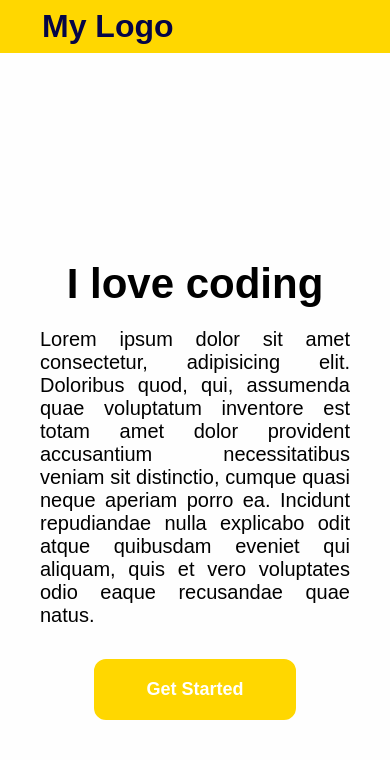
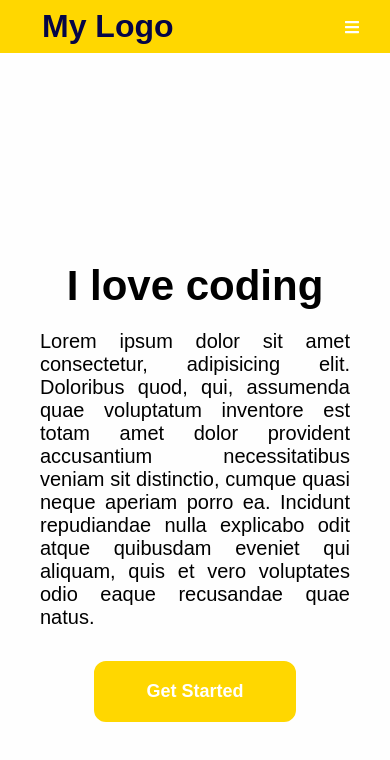
Before and after one commit to gift56/React-Learning, a React (Create React App) app in the folder my-app/: page / in a window 390 px wide. Shown: the top 760 px of the page. Built offline with nearby package versions, Linux system fonts and the light colour scheme.

Commit message:
hangled responsiveness issues

```diff
--- a/my-app/src/component/navbar/Navbar.jsx
+++ b/my-app/src/component/navbar/Navbar.jsx
@@ -1,13 +1,23 @@
-import React from 'react';
+import React, { useState } from "react";
+import { FaBars, FaTimes } from "react-icons/fa";
 import style from './css/navbar.module.css';
 
 const Navbar = () => {
+    const [isMobile, setIsMobile] = useState(false);
+
+    const handleMobileMenu = () => {
+        setIsMobile((prev) => !prev);
+    };
+
     return (
         <nav className={style.nav}>
             <div className={style.logo}>
                 <h1>My Logo</h1>
             </div>
-            <div className={style.links}>
+            <span className={style.ham} onClick={handleMobileMenu}>
+                {isMobile ? <FaTimes /> : <FaBars />}
+            </span>
+            <div className={` ${isMobile ? style.show : style.links}`}>
                 <a href="#Home">Home</a>
                 <a href="#About">About</a>
                 <a href="#Service">Service</a>
--- a/my-app/src/component/navbar/css/navbar.module.css
+++ b/my-app/src/component/navbar/css/navbar.module.css
@@ -5,6 +5,11 @@
     background-color: gold;
     color: white;
     padding: 8px 30px;
+    position: relative;
+    border-bottom: 2px solid #fff;
+}
+.ham {
+    display: none;
 }
 .logo h1 {
     font-size: 2rem;
@@ -22,6 +27,8 @@
     justify-content: space-between;
     align-items: center;
     padding: 15px 10px;
+    position: relative;
+
 }
 .links a {
     text-decoration: none;
@@ -33,8 +40,32 @@
 .links a:hover {
     border-bottom: 2px solid #050546;
 }
-@media screen and (max-width: 815px) {
+@media screen and (max-width: 816px) {
     .links {
         display: none;
     }
+    .show {
+        display: flex;
+        flex-direction: column;
+        align-items: center;
+        position: absolute;
+        top: 55px;
+        right: 0;
+        height: 50vh;
+        background: gold;
+        width: 100%;
+        justify-content: center;
+        line-height: 3.2;
+        transition: all 300ms ease;
+    }
+    .show a {
+        display: block;
+        color: #fff;
+        text-decoration: none;
+        font-size: 1.2rem;
+        font-weight: 600;
+    }
+    .ham {
+        display: flex !important;
+    }
 }
--- a/package.json
+++ b/package.json
@@ -1,5 +1,5 @@
 {
   "dependencies": {
-    "react-icon": "^1.0.0"
+    "react-icons": "^4.3.1"
   }
 }
```
Also changed, not shown: my-app/src/component/navbar/css/Banner.module.css (line endings or trailing spaces), 1 other file (tests, documents, lock files or other folders).
